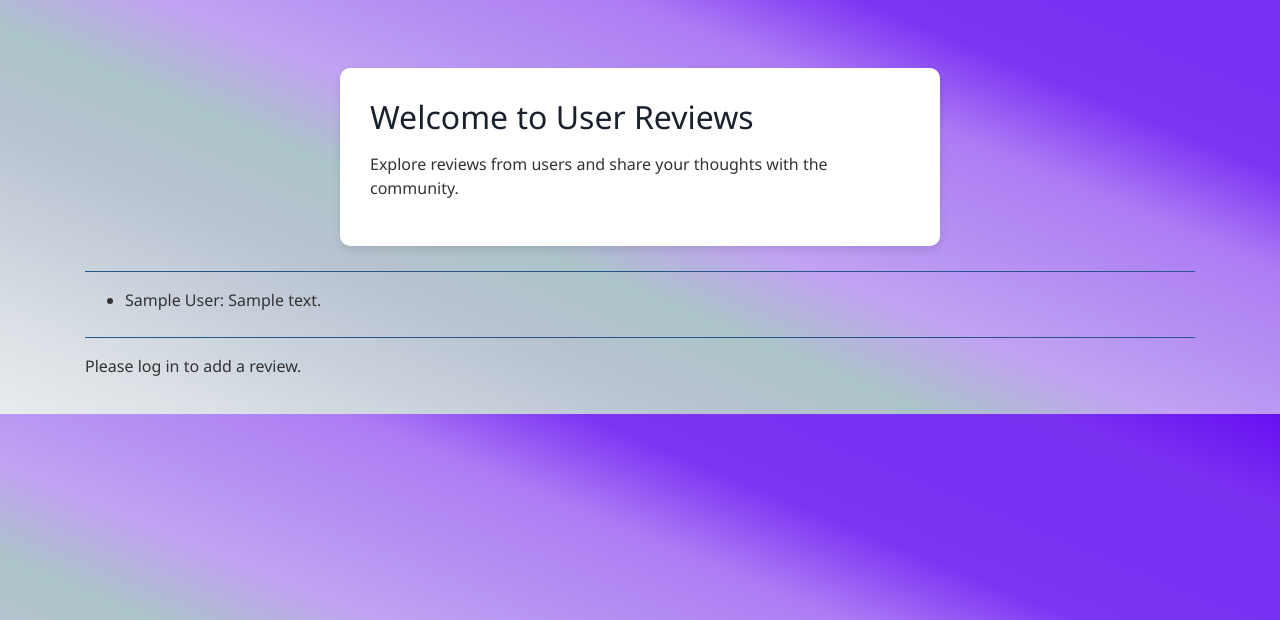
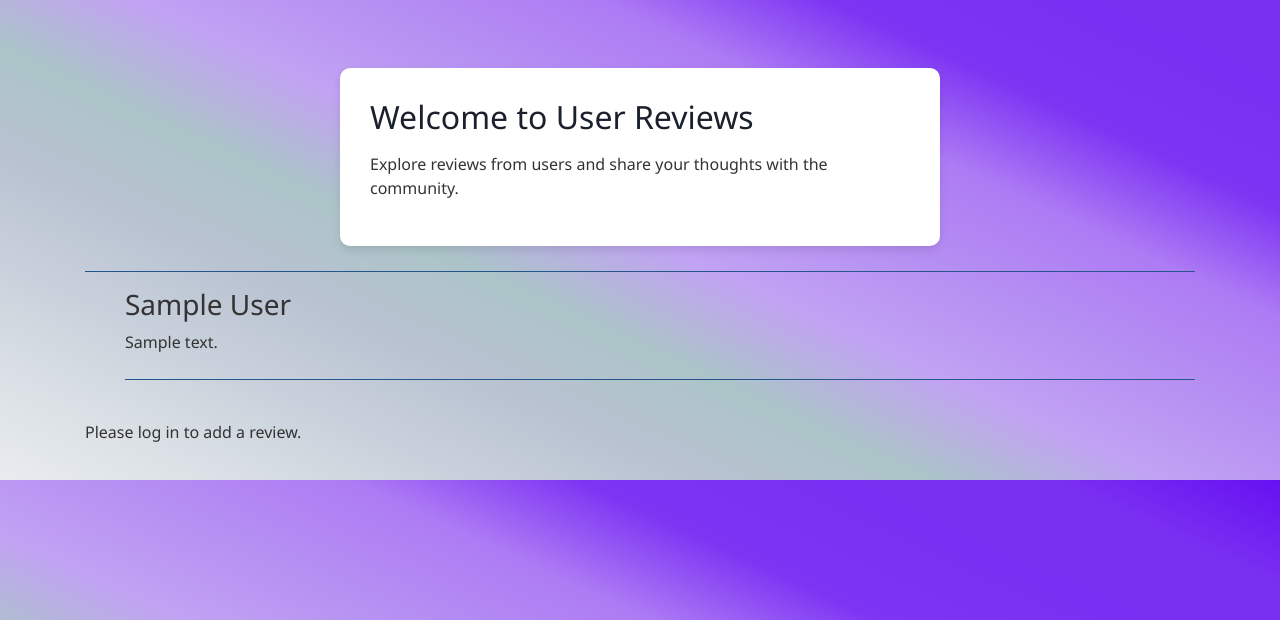
Before and after one commit to houcine200/InspiroQuote, a Flask app: page /reviews in a window 1280 px wide. Shown: the part 116-736 px from the top of the page. Run offline with Flask 3, Linux system fonts and the light colour scheme; tables that the repository leaves empty hold one stand-in row (values such as "Sample post"); a database or web service that is not in the repository returns one stand-in record (values such as "Sample title"); data that the repository does not hold is empty; some libraries are stand-ins or nearby versions.

Commit message:
review update html css

```diff
--- a/web_dynamic/templates/reviews.html
+++ b/web_dynamic/templates/reviews.html
@@ -24,15 +24,26 @@
 
     <hr>
 
+    {% if reviews_by_user %}
+        <div class="comment-section">
             {% for user, reviews in reviews_by_user.items() %}
+                <div class="user-comments">
                     <ul>
                         {% for review in reviews %}
-        <li>{{ user }}: {{ review.text }}</li>
+                        <h3>{{ user }}</h3>
+                            <div>{{ review.text }}</div>
+                            <hr>
                         {% endfor %}
                     </ul>
+                </div>
             {% endfor %}
+        </div>
+    {% else %}
+        <p>No comments available.</p>
+    {% endif %}
 
-    <hr>
+
+    <br>
 
     {% if g.user %}
     <h2>Add a Review</h2>
```
Also changed, not shown: web_dynamic/static/styles/reviews.css (line endings or trailing spaces). Lines whose indentation alone changed are shown as unchanged.
